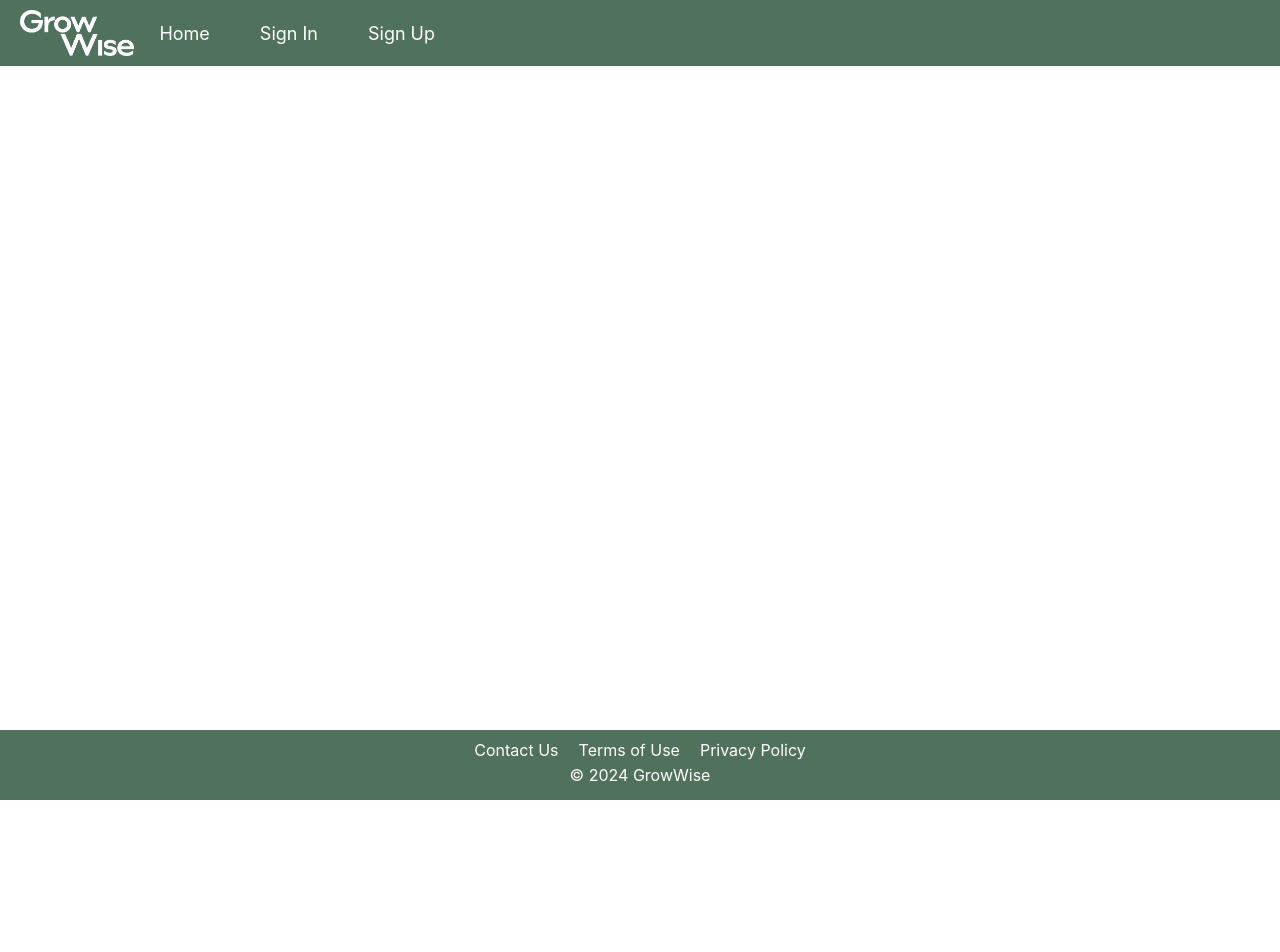
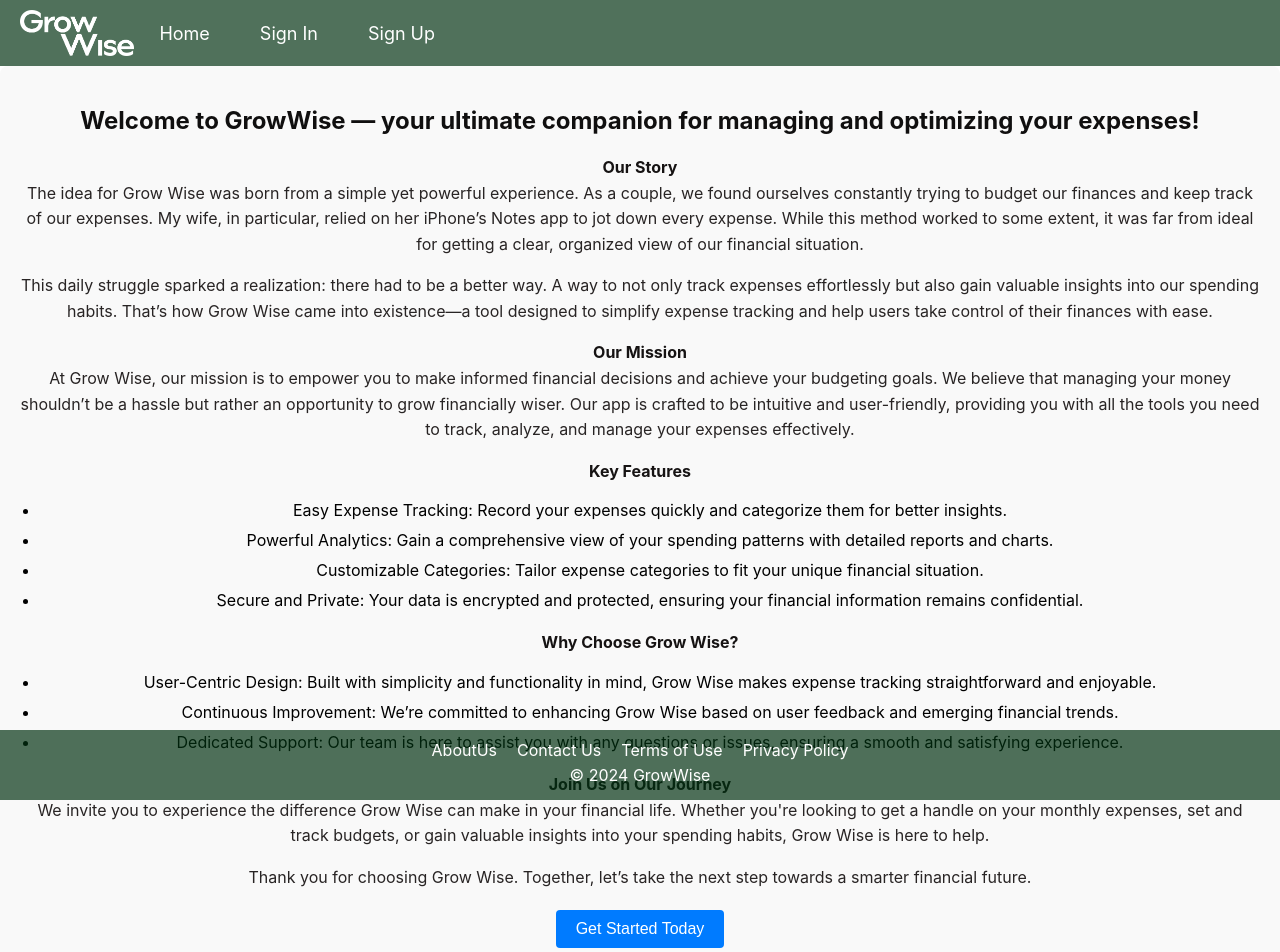
Before and after one commit to sahomelabs/exptest, a React (Create React App) app: page /aboutus in a window 1280 px wide. Shown: the top 952 px of the page. Before the commit the page ends 800 px from the top, so only its background shows below. Built offline with nearby package versions, Linux system fonts and the light colour scheme.

Commit message:
update AboutUs page with details and css page for about us

```diff
--- a/src/App.js
+++ b/src/App.js
@@ -14,6 +14,7 @@ import SignOut from './Components/SignOut/SignOut';
 import SignUp from './Components/SignUp/SignUp';
 import HomePage from './Components/HomePage/HomePage';
 import EditIncomeForm from './EditIncome/EditIncomeForm';
+import AboutUs from './Pages/AboutUs/AboutUs';
 import './App.css';
 
 const App = () => {
@@ -89,6 +90,7 @@ const App = () => {
             )
           } />
           <Route path="/terms-of-use" element={<TermsOfUse />} />
+          <Route path="/aboutus" element={<AboutUs/>} />
           <Route path="/contactus" element={<ContactUs />} />
           <Route path="/privacy" element={<Privacy />} />
           <Route path="/signin" element={isAuthenticated ? <Navigate to="/" /> : <SignIn setIsAuthenticated={setIsAuthenticated} />} />
--- a/src/Components/Footer/Footer.jsx
+++ b/src/Components/Footer/Footer.jsx
@@ -6,6 +6,7 @@ const Footer = () => {
   return (
     <footer>
       <div className="footer-links">
+      <a href="/aboutus">AboutUs</a>
         <a href="/contactus">Contact Us</a>
         <a href="/terms-of-use">Terms of Use</a>
         <a href="/privacy">Privacy Policy</a>
--- /dev/null
+++ b/src/Pages/AboutUs/AboutUs.css
@@ -0,0 +1,62 @@
+/* AboutUs.css */
+.about-us {
+    max-width: autox;
+    margin: 0 auto;
+    padding: 20px;
+    background-color: #f9f9f9;
+    border-radius: 8px;
+    /* box-shadow: 0 0 10px rgba(0, 0, 0, 0.1); */
+  }
+
+  .about-us h2 {
+    text-align: center;
+    margin-bottom: 20px;
+    color: #100f0f;
+    font-size: 24px;
+  }
+
+  .about-us p {
+    margin-bottom: 15px;
+    line-height: 1.6;
+    color: #282424;
+  }
+
+  .about-us h3 {
+    margin-top: 20px;
+    margin-bottom: 10px;
+    color: #29bd5f;
+  }
+
+  .about-us ul {
+    list-style-type: disc;
+    padding-left: 20px;
+    margin-bottom: 20px;
+  }
+
+  .about-us li {
+    margin-bottom: 10px;
+  }
+
+  .about-us strong {
+    color: #161313;
+  }
+
+  .about-us .cta {
+    text-align: center;
+    margin-top: 20px;
+  }
+
+  .about-us .cta button {
+    padding: 10px 20px;
+    border: none;
+    border-radius: 4px;
+    background-color: #007bff;
+    color: #fff;
+    font-size: 16px;
+    cursor: pointer;
+    transition: background-color 0.3s ease;
+  }
+
+  .about-us .cta button:hover {
+    background-color: #0056b3;
+  }
--- a/src/Pages/AboutUs/AboutUs.jsx
+++ b/src/Pages/AboutUs/AboutUs.jsx
@@ -1,27 +1,52 @@
+// About GrowWise
+import React from 'react';
+import './AboutUs.css';
 
-// About Grow Wise
-// Welcome to Grow Wise—your ultimate companion for managing and optimizing your expenses!
+const AboutUs = () => {
+  return (
+    <div className="about-us">
+      <h2>Welcome to GrowWise — your ultimate companion for managing and optimizing your expenses!</h2>
+      <p>
+        <strong>Our Story</strong><br />
+        The idea for Grow Wise was born from a simple yet powerful experience. As a couple, we found ourselves constantly trying to budget our finances and keep track of our expenses. My wife, in particular, relied on her iPhone’s Notes app to jot down every expense. While this method worked to some extent, it was far from ideal for getting a clear, organized view of our financial situation.
+      </p>
+      <p>
+        This daily struggle sparked a realization: there had to be a better way. A way to not only track expenses effortlessly but also gain valuable insights into our spending habits. That’s how Grow Wise came into existence—a tool designed to simplify expense tracking and help users take control of their finances with ease.
+      </p>
+      <p>
+        <strong>Our Mission</strong><br />
+        At Grow Wise, our mission is to empower you to make informed financial decisions and achieve your budgeting goals. We believe that managing your money shouldn’t be a hassle but rather an opportunity to grow financially wiser. Our app is crafted to be intuitive and user-friendly, providing you with all the tools you need to track, analyze, and manage your expenses effectively.
+      </p>
+      <p>
+        <strong>Key Features</strong>
+      </p>
+      <ul>
+        <li>Easy Expense Tracking: Record your expenses quickly and categorize them for better insights.</li>
+        <li>Powerful Analytics: Gain a comprehensive view of your spending patterns with detailed reports and charts.</li>
+        <li>Customizable Categories: Tailor expense categories to fit your unique financial situation.</li>
+        <li>Secure and Private: Your data is encrypted and protected, ensuring your financial information remains confidential.</li>
+      </ul>
+      <p>
+        <strong>Why Choose Grow Wise?</strong>
+      </p>
+      <ul>
+        <li>User-Centric Design: Built with simplicity and functionality in mind, Grow Wise makes expense tracking straightforward and enjoyable.</li>
+        <li>Continuous Improvement: We’re committed to enhancing Grow Wise based on user feedback and emerging financial trends.</li>
+        <li>Dedicated Support: Our team is here to assist you with any questions or issues, ensuring a smooth and satisfying experience.</li>
+      </ul>
+      <p>
+        <strong>Join Us on Our Journey</strong><br />
+        We invite you to experience the difference Grow Wise can make in your financial life. Whether you're looking to get a handle on your monthly expenses, set and track budgets, or gain valuable insights into your spending habits, Grow Wise is here to help.
+      </p>
+      <p>
+        Thank you for choosing Grow Wise. Together, let’s take the next step towards a smarter financial future.
+      </p>
+      <div className="cta">
+        <button>Get Started Today</button>
+        <p>and see how Grow Wise can help you manage your expenses with ease!</p>
+      </div>
+    </div>
+  );
+};
 
-// Our Story
-// The idea for Grow Wise was born from a simple yet powerful experience. As a couple, we found ourselves constantly trying to budget our finances and keep track of our expenses. My wife, in particular, relied on her iPhone’s Notes app to jot down every expense. While this method worked to some extent, it was far from ideal for getting a clear, organized view of our financial situation.
-
-// This daily struggle sparked a realization: there had to be a better way. A way to not only track expenses effortlessly but also gain valuable insights into our spending habits. That’s how Grow Wise came into existence—a tool designed to simplify expense tracking and help users take control of their finances with ease.
-
-// Our Mission
-// At Grow Wise, our mission is to empower you to make informed financial decisions and achieve your budgeting goals. We believe that managing your money shouldn’t be a hassle but rather an opportunity to grow financially wiser. Our app is crafted to be intuitive and user-friendly, providing you with all the tools you need to track, analyze, and manage your expenses effectively.
-
-// Key Features
-// Easy Expense Tracking: Record your expenses quickly and categorize them for better insights.
-// Powerful Analytics: Gain a comprehensive view of your spending patterns with detailed reports and charts.
-// Customizable Categories: Tailor expense categories to fit your unique financial situation.
-// Secure and Private: Your data is encrypted and protected, ensuring your financial information remains confidential.
-// Why Choose Grow Wise?
-// User-Centric Design: Built with simplicity and functionality in mind, Grow Wise makes expense tracking straightforward and enjoyable.
-// Continuous Improvement: We’re committed to enhancing Grow Wise based on user feedback and emerging financial trends.
-// Dedicated Support: Our team is here to assist you with any questions or issues, ensuring a smooth and satisfying experience.
-// Join Us on Our Journey
-// We invite you to experience the difference Grow Wise can make in your financial life. Whether you're looking to get a handle on your monthly expenses, set and track budgets, or gain valuable insights into your spending habits, Grow Wise is here to help.
-
-// Thank you for choosing Grow Wise. Together, let’s take the next step towards a smarter financial future.
-
-// Get Started Today and see how Grow Wise can help you manage your expenses with ease!
+export default AboutUs;
```
